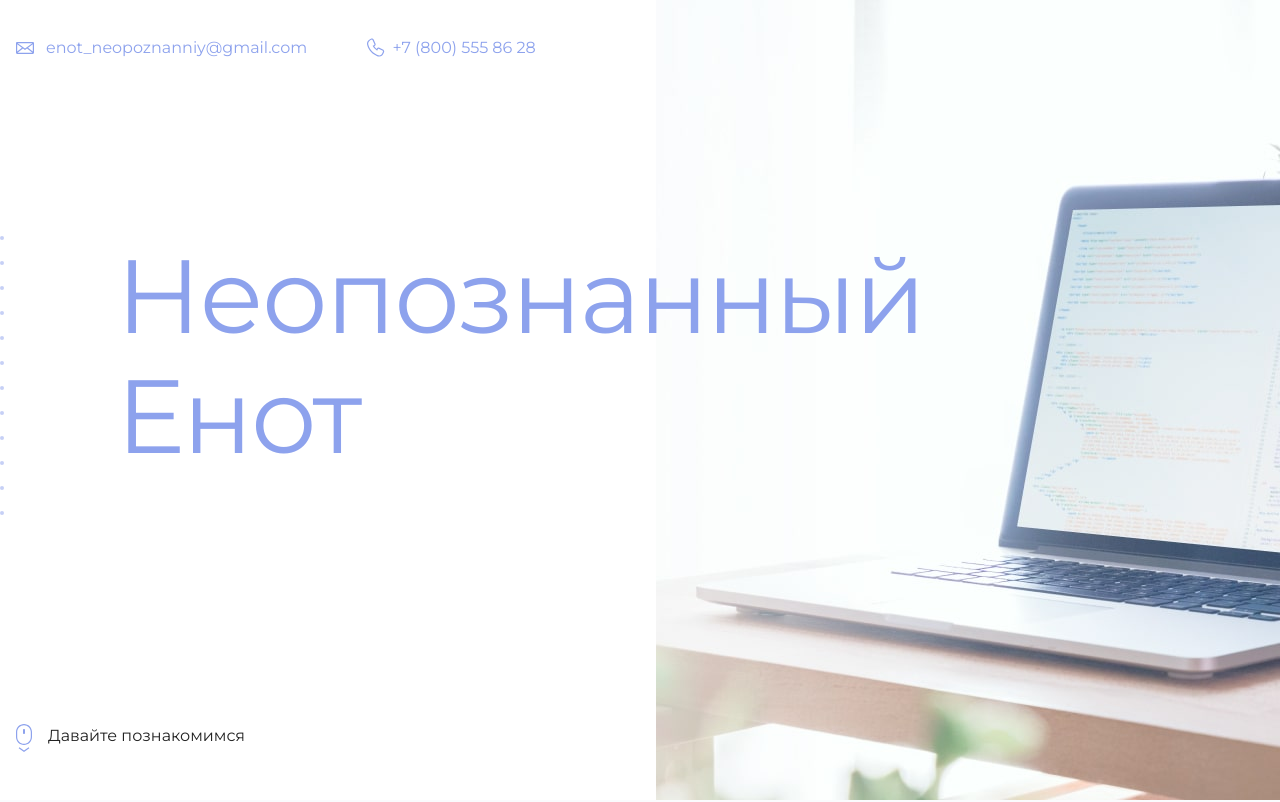
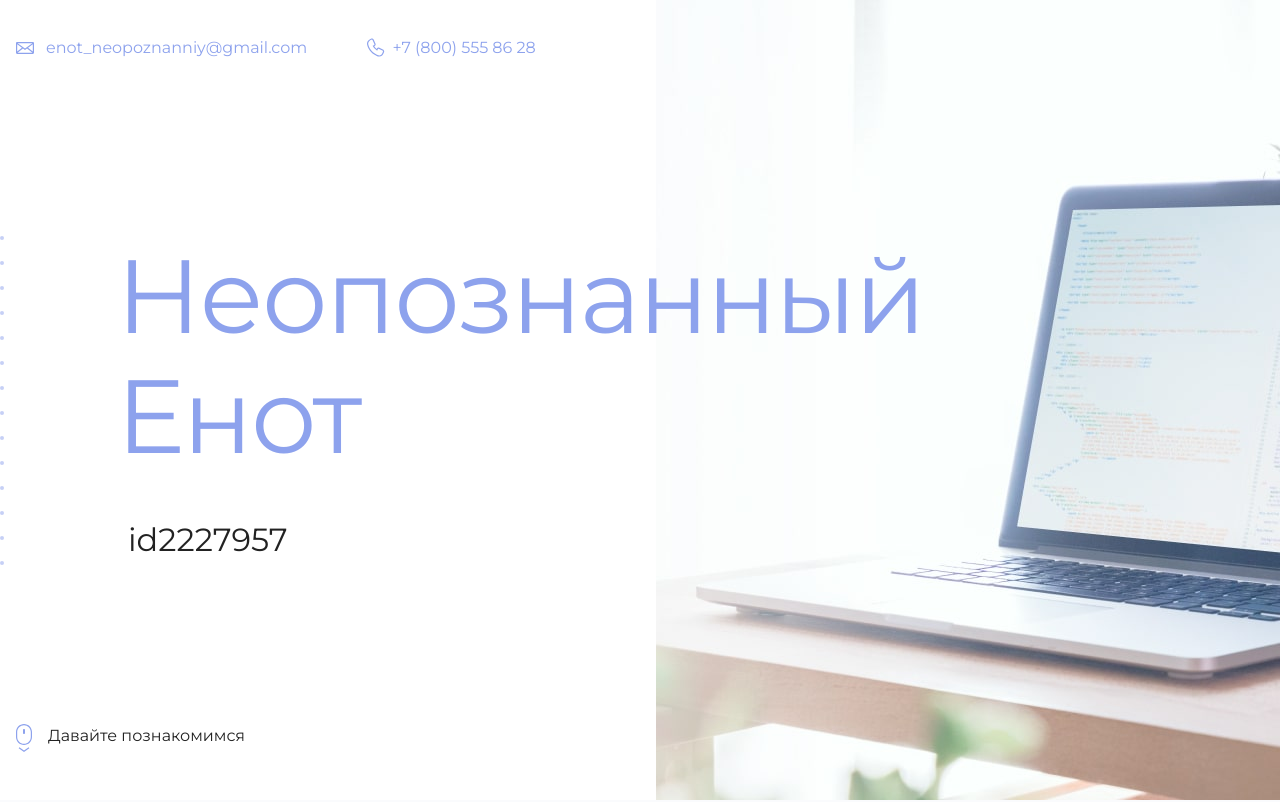
Before and after one commit to DariaSkripchenko/example-site, a plain HTML site: page index.html in a window 1280 px wide. Shown: the top 802 px of the page. Drawn offline with Linux system fonts and the light colour scheme.

Commit message:
Добавляет id

```diff
--- a/index.html
+++ b/index.html
@@ -19,7 +19,7 @@
       <section class="hero-image">
         <div class="container">
           <h1 class="heading">Неопознанный Енот</h1>
-          <p><!-- Тут ваш id на сайте Академии --></p>
+          <p>id2227957</p>
         </div>
       </section>
 
```
